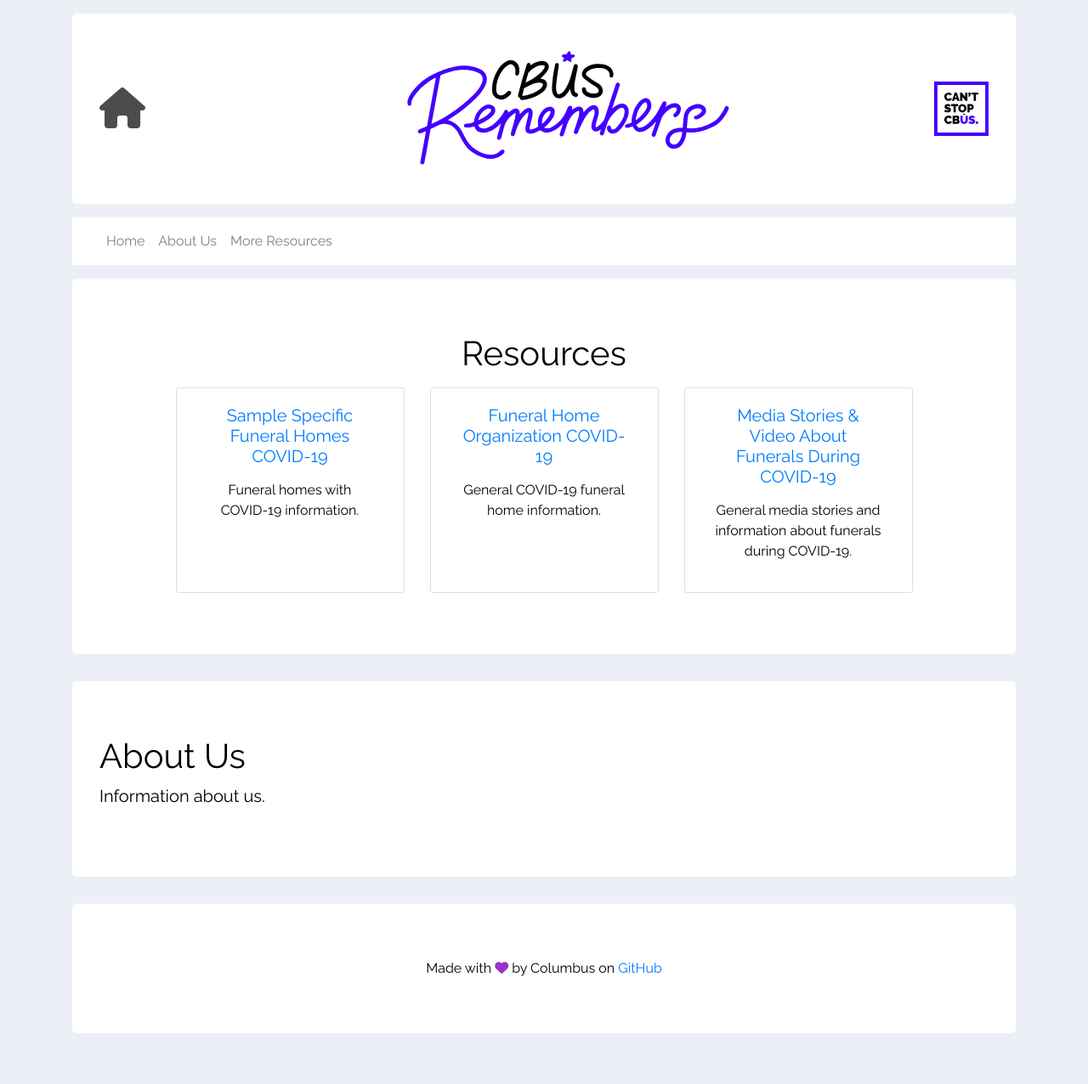
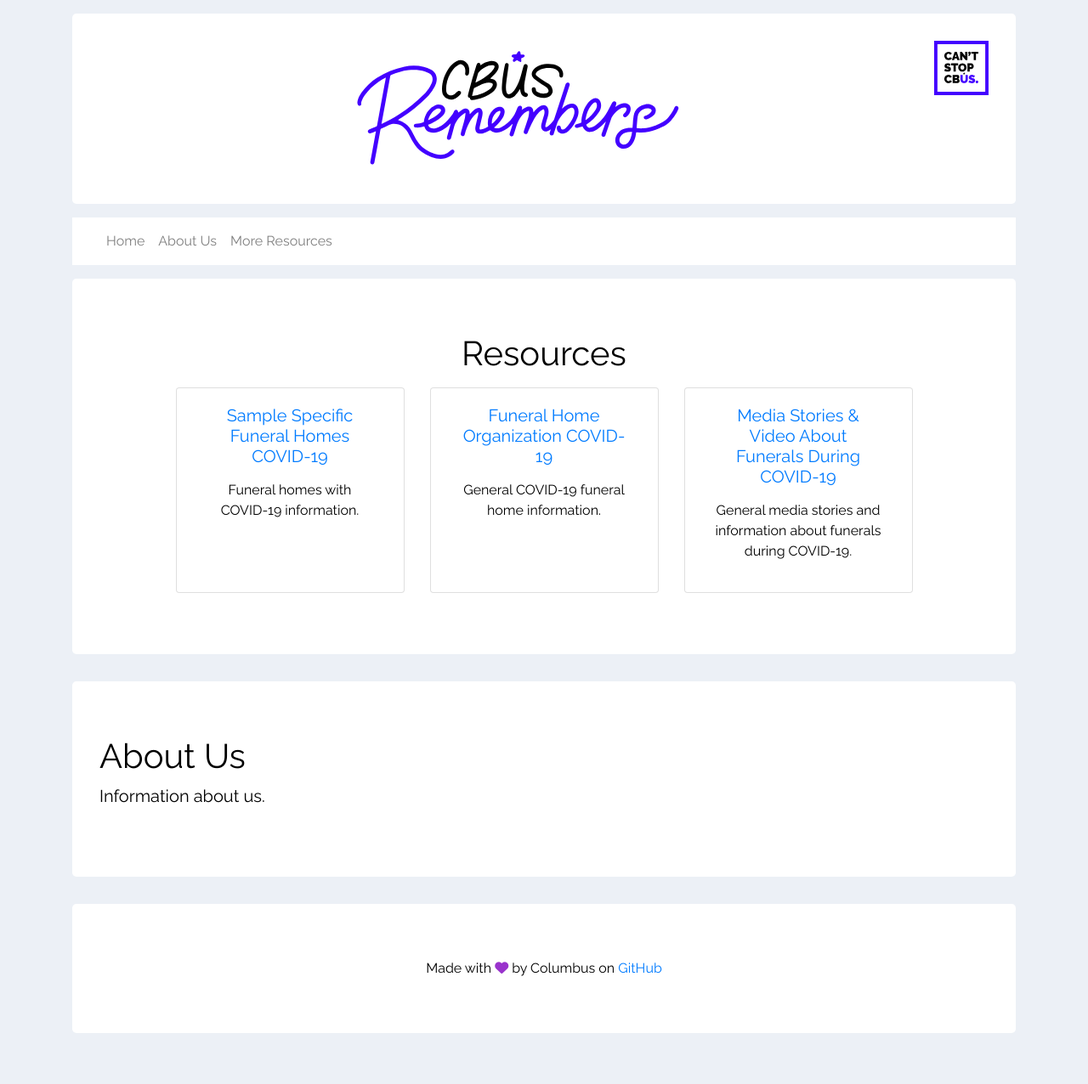
Before and after one commit to wijohnst/rememberingcolumbus.github.io, a Jekyll site: the page built from index.html, in a window 1280 px wide. Shown: the whole page at 85% size. Built offline with Jekyll 4.4.1, drawn with Linux system fonts in a browser that asks for light colours; nearby versions of some CDN libraries.

Commit message:
Remove home link from top nav

```diff
--- a/_includes/nav/top-nav.html
+++ b/_includes/nav/top-nav.html
@@ -1,7 +1,4 @@
 <div class="jumbotron background-white header-tile main-title">
-  <a href="/" class="title-item title-link one"><i class="fas fa-home"></i></a>
-  <img src="/assets/images/logo.svg" class="main-logo title-item two" alt="cbus remembers">
-  <div class="title-item three">
-    <img src="/assets/images/cscbus_logo_square.svg" class="secondary-logo title-item three" alt="can't stop columbus">
-  </div>
+  <img src="/assets/images/logo.svg" class="main-logo title-item one" alt="cbus remembers">
+  <img src="/assets/images/cscbus_logo_square.svg" class="secondary-logo title-item three" alt="can't stop columbus">
 </div>
--- a/assets/css/main.scss
+++ b/assets/css/main.scss
@@ -15,13 +15,6 @@
   background-color: white;
 }
 
-.main-logo {
-  max-height: 10em;
-}
-
-.secondary-logo {
-  max-height: 4em;
-}
 
 .card-deck {
   justify-content: center;
@@ -32,15 +25,17 @@
 }
 
 .main-title {
-  display: flex;
-  align-items: center;
   padding: 2rem;
   margin-bottom: 0;
-  .title-item {
-    flex-grow: 1;
+  text-align: center;
+
+  .secondary-logo {
+    float: right;
+    max-height: 4em;
   }
-  .three {
-    text-align: right;
+
+  .main-logo {
+    max-height: 10em;
   }
 }
 
@@ -51,6 +46,6 @@
 
 @media (max-width: 768px) {
   .main-title {
-    .one, .three { display: none; }
+    .secondary-logo { display: none; }
   }
 }
```
